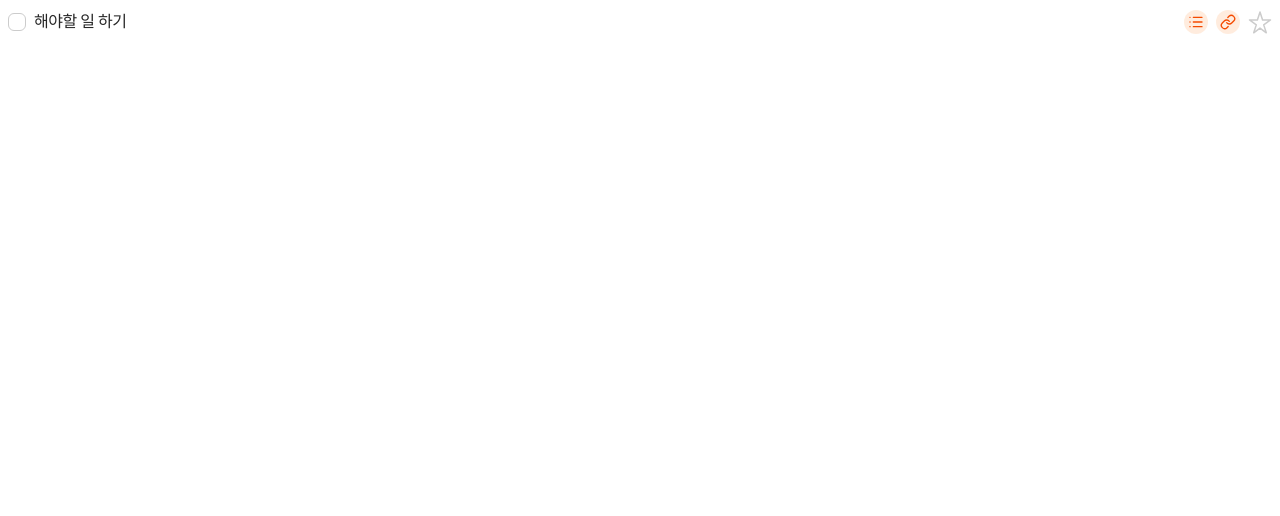
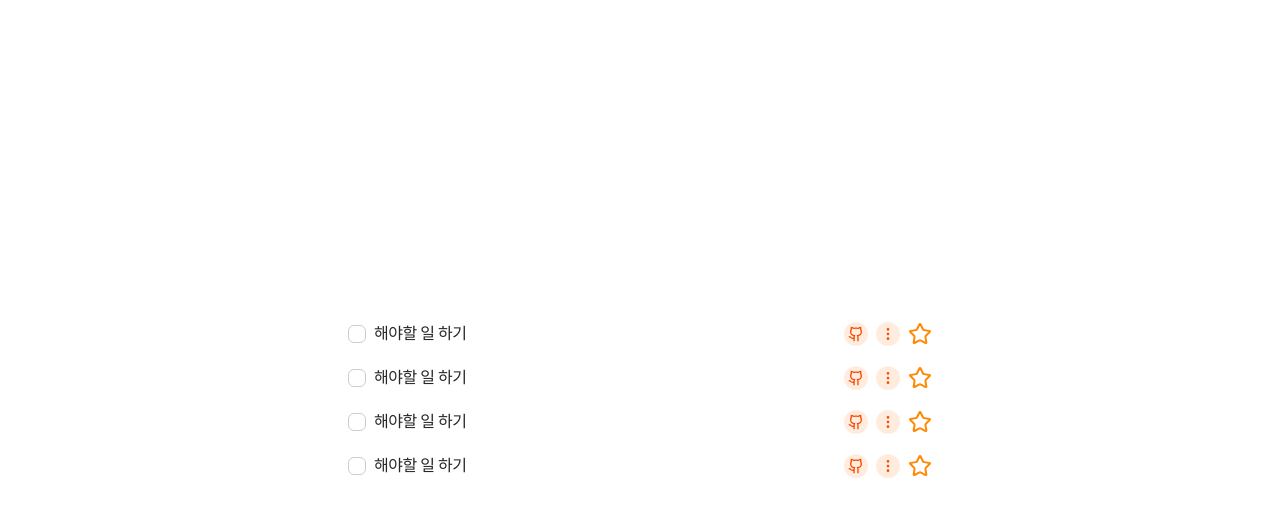
Before and after one commit to slidtodo/frontend, a Next.js app: page / in a window 1280 px wide. Shown: the top 516 px of the page. Built offline with nearby package versions, Linux system fonts and the light colour scheme.

Commit message:
feat: TaskCard 컴포넌트 추가

```diff
--- a/src/app/page.tsx
+++ b/src/app/page.tsx
@@ -1,5 +1,12 @@
 import TaskCard from '@/shared/components/TaskCard';
 
 export default function Home() {
-  return <TaskCard id="1" text="해야할 일 하기" />;
+  return (
+    <div className="mx-auto flex h-screen w-150 flex-col justify-center">
+      <TaskCard id="1" text="해야할 일 하기" />
+      <TaskCard id="1" text="해야할 일 하기" />
+      <TaskCard id="1" text="해야할 일 하기" />
+      <TaskCard id="1" text="해야할 일 하기" />
+    </div>
+  );
 }
--- a/src/shared/components/TaskCard/index.tsx
+++ b/src/shared/components/TaskCard/index.tsx
@@ -1,90 +1,40 @@
 'use client';
 
-import { CheckIcon, LinkIcon, ListIcon } from 'lucide-react';
+import { TaskCardProps } from '@/shared/types/types';
+import { CheckIcon, EllipsisVertical, GithubIcon, Star } from 'lucide-react';
 import { useState } from 'react';
 
 // ---------------------------------------------------------------------------
-// Types
-// ---------------------------------------------------------------------------
-
-export interface TodoListItemProps {
-  id: string;
-  text: string;
-  /** Whether the todo is marked as done (checkbox checked) */
-  checked?: boolean;
-  /** Whether the item is starred / bookmarked */
-  starred?: boolean;
-  /** Whether the item has an attached note */
-  hasNote?: boolean;
-  /** Whether the item has an attached link */
-  hasLink?: boolean;
-  onToggle?: (id: string) => void;
-  onEdit?: (id: string) => void;
-  onMenuOpen?: (id: string) => void;
-  onStarToggle?: (id: string) => void;
-}
-
-// ---------------------------------------------------------------------------
-// Icon components — inline SVGs for zero-dependency, accessible icons
-// ---------------------------------------------------------------------------
-
-/** 5-pointed star — bookmark / favourite */
-function StarIcon({ filled }: { filled?: boolean }) {
-  return (
-    <svg
-      width="24"
-      height="24"
-      viewBox="0 0 24 24"
-      fill={filled ? '#FF8442' : 'none'}
-      aria-hidden="true"
-      focusable="false"
-      className="shrink-0"
-    >
-      <path
-        d="M12 2l2.582 7.948H22.5l-6.791 4.936 2.582 7.947L12 18.095l-6.291 4.736L8.291 14.884 1.5 9.948h7.918L12 2z"
-        stroke={filled ? '#FF8442' : '#CCCCCC'}
-        strokeWidth="1.5"
-        strokeLinejoin="round"
-      />
-    </svg>
-  );
-}
-
-// ---------------------------------------------------------------------------
-// TodoListItem
+// TaskCard
 // ---------------------------------------------------------------------------
 
 /**
  * A single to-do list row.
  *
- * Variants (driven by props + CSS hover):
- * - Default (unchecked)            → white checkbox, dark text
- * - Done (checked, no hover)       → orange checkbox, muted gray text
- * - Done + Hover (CSS :hover)      → orange background, orange bold text,
- *                                    edit & kebab buttons appear
- *
  * @example
- * <TodoListItem id="1" text="항목명" />
- * <TodoListItem id="2" text="완료된 항목" checked />
+ * <TaskCard id="1" text="항목명" />
+ * <TaskCard id="2" text="완료된 항목" checked />
  */
 export function TaskCard({
   id,
   text,
   checked: initialChecked = false,
+  /* //TODO 부모에서 starred로 todo/done 분기 처리 */
   starred: initialStarred = false,
-  hasNote = true,
-  hasLink = true,
+  hasGithubLink = true,
+  hasSetting = true,
   onToggle,
   onEdit,
   onMenuOpen,
   onStarToggle,
-}: TodoListItemProps) {
+}: TaskCardProps) {
   const [checked, setChecked] = useState(initialChecked);
   const [starred, setStarred] = useState(initialStarred);
 
   function handleToggle() {
     setChecked((prev) => !prev);
     onToggle?.(id);
+    // TODO API 연결
   }
 
   function handleStarToggle() {
@@ -94,16 +44,14 @@ export function TaskCard({
 
   return (
     /**
-     * `group` enables Tailwind's group-hover utilities on children.
-     * The item expands visually on hover: bg changes, extra buttons appear,
-     * and (if checked) the text becomes orange + semibold.
+     * `group` -> group-hover: 처럼 사용 가능
      */
     <li
       className={[
         'group',
         'cursor-pointer',
         'relative flex items-center gap-2',
-        'rounded-2xl px-2 py-[10px]',
+        'rounded-2xl px-2 py-2.5',
         'transition-colors duration-150',
         'hover:bg-[rgba(255,158,89,0.2)]',
       ].join(' ')}
@@ -122,7 +70,7 @@ export function TaskCard({
           checked ? 'border-transparent bg-[#FF8442]' : 'border border-[#CCCCCC] bg-white',
         ].join(' ')}
       >
-        {checked && <CheckIcon />}
+        {checked && <CheckIcon className="text-white" />}
       </button>
 
       {/* ── Text ─────────────────────────────────────────────── */}
@@ -131,9 +79,7 @@ export function TaskCard({
           'min-w-0 flex-1 truncate',
           'text-base leading-6 tracking-[-0.03em]',
           'transition-colors duration-150',
-          // Base color: dark when unchecked, muted when checked
           checked ? 'font-medium text-[#737373]' : 'font-medium text-[#262626]',
-          // On hover, override to orange + semibold when the item is checked
           checked ? 'group-hover:font-semibold group-hover:text-[#EF6C00]' : '',
         ]
           .filter(Boolean)
@@ -144,37 +90,36 @@ export function TaskCard({
 
       {/* ── Action buttons ───────────────────────────────────── */}
       <div className="flex shrink-0 items-center gap-2" role="toolbar" aria-label={`${text} 작업 도구`}>
-         {/* //TODO 깃허브 아이콘 */}
-        {hasNote && (
+        {/* //TODO 깃허브 아이콘 */}
+        {hasGithubLink && (
           <button
             type="button"
             aria-label="메모 보기"
-            className="relative h-6 w-6 rounded-full bg-[#FF9E59]/20 p-1 group-hover:bg-white"
+            className="relative h-6 w-6 cursor-pointer rounded-full bg-[#FF9E59]/20 p-1 group-hover:bg-white"
           >
-            <ListIcon className="absolute inset-0 p-1 text-orange-600" />
+            <GithubIcon className="absolute inset-0 p-1 text-orange-600" />
           </button>
         )}
 
         {/* //TODO 설정 아이콘 */}
-        {hasLink && (
+        {hasSetting && (
           <button
             type="button"
             aria-label="링크 보기"
-            className="relative h-6 w-6 rounded-full bg-[#FF9E59]/20 p-1 group-hover:bg-white"
+            className="relative h-6 w-6 cursor-pointer rounded-full bg-[#FF9E59]/20 p-1 group-hover:bg-white"
           >
-            <LinkIcon className="absolute inset-0 p-1 text-orange-600" />
+            <EllipsisVertical className="absolute inset-0 p-1 text-orange-600" />
           </button>
         )}
 
-        {/* Always-visible: Star / favourite */}
         <button
           type="button"
           aria-label={starred ? '즐겨찾기 해제' : '즐겨찾기 추가'}
           aria-pressed={starred}
           onClick={handleStarToggle}
-          className="h-6 w-6 rounded-full"
+          className="h-6 w-6 cursor-pointer rounded-full"
         >
-          <StarIcon filled={starred} />
+          <Star className="h-6 w-6 stroke-orange-400" fill={starred ? '#FF8442' : 'none'} />
         </button>
       </div>
     </li>
```
Also changed, not shown: src/shared/types/types.ts (+13 -0 lines).
